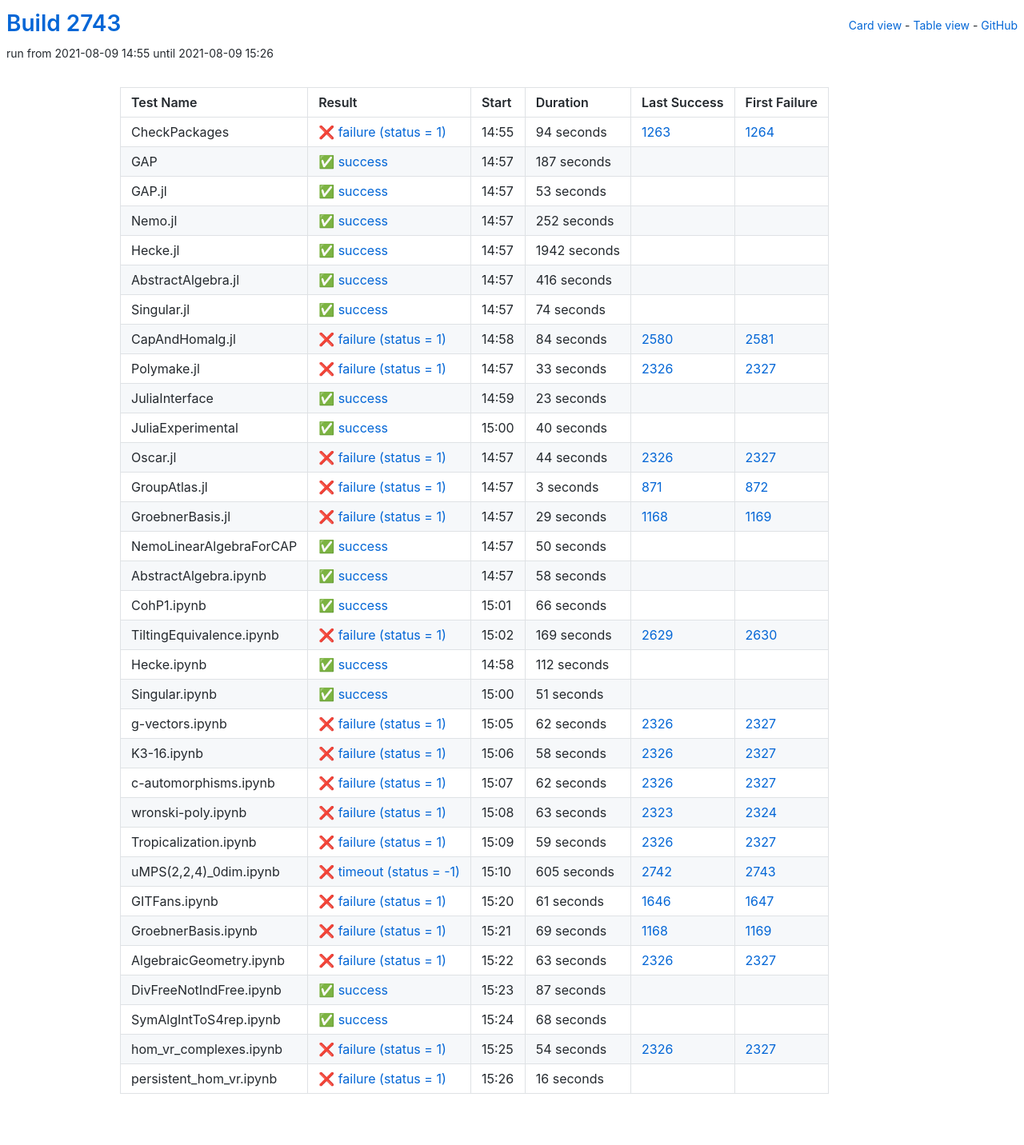
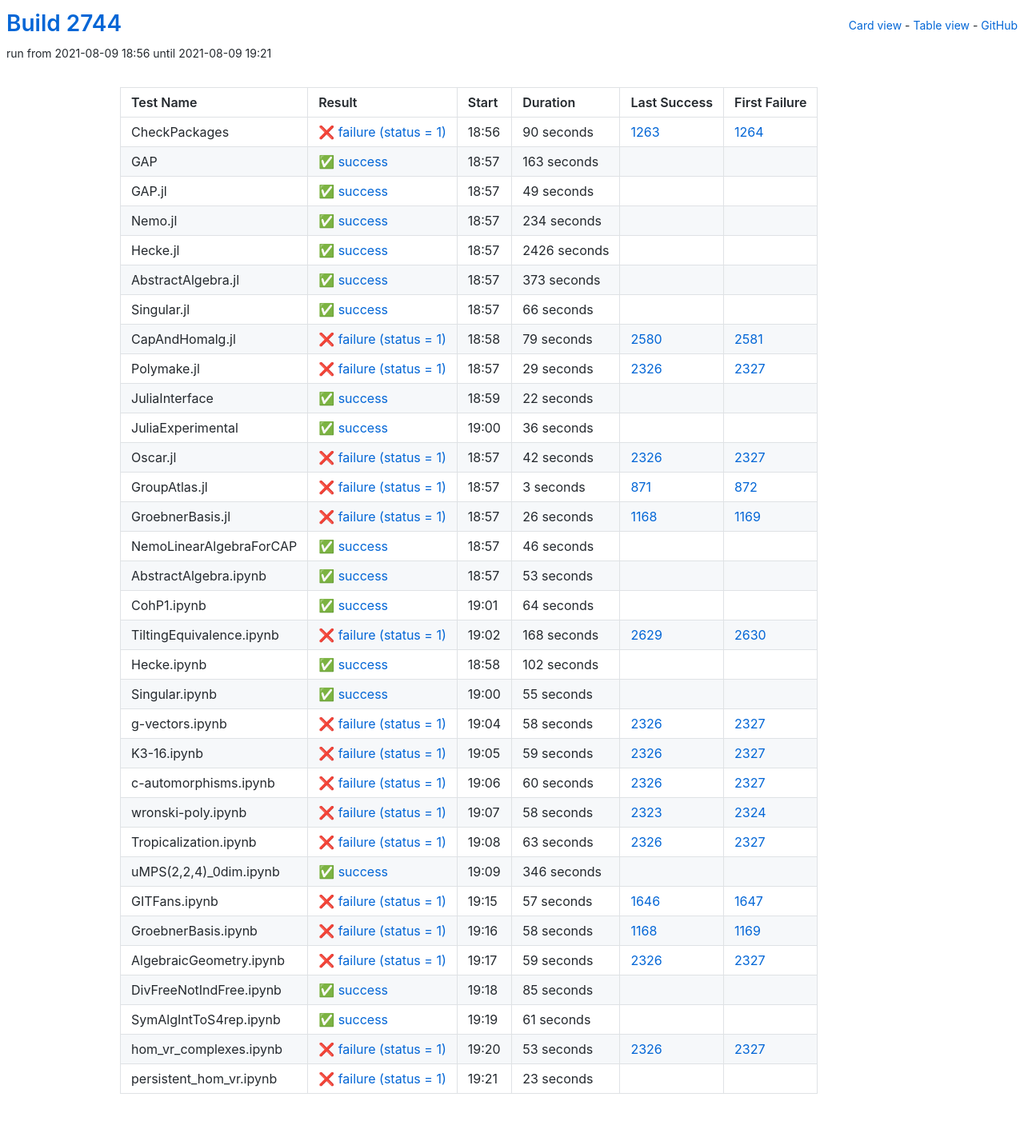
Before and after one commit to oscar-system/oscar-ci-status-stable, a Jekyll site: the page built from table.html, in a window 1280 px wide. Shown: the whole page at 80% size. Built offline with Jekyll 4.4.1, drawn with Linux system fonts in a browser that asks for light colours.

Commit message:
Build #2744

```diff
--- a/_data/ci.yml
+++ b/_data/ci.yml
@@ -1,6 +1,6 @@
 ---
-build: 2743
-build_url: https://oscarci.mathematik.uni-kl.de/job/oscar-stable/2743/
+build: 2744
+build_url: https://oscarci.mathematik.uni-kl.de/job/oscar-stable/2744/
 job: oscar-stable
 organization: oscar-system
 repo: oscar-ci-status-stable
@@ -8,152 +8,152 @@ repourl: https://github.com/oscar-system/oscar-ci-status-stable
 tests:
 - name: CheckPackages
   id: checkpackages
-  log: https://oscarci.mathematik.uni-kl.de/job/oscar-stable/2743/artifact/logs/build-2743/CheckPackages.log
-  start: 2021-08-09 14:55
+  log: https://oscarci.mathematik.uni-kl.de/job/oscar-stable/2744/artifact/logs/build-2744/CheckPackages.log
+  start: 2021-08-09 18:56
   success: false
   exitcode: 1
   status: failure
-  duration: 94
+  duration: 90
   last_success: 1263
   last_success_url: https://oscarci.mathematik.uni-kl.de/job/oscar-stable/1263/
   first_failure: 1264
   first_failure_url: https://oscarci.mathematik.uni-kl.de/job/oscar-stable/1264/
 - name: GAP
   id: gap
-  log: https://oscarci.mathematik.uni-kl.de/job/oscar-stable/2743/artifact/logs/build-2743/GAP.log
-  start: 2021-08-09 14:57
+  log: https://oscarci.mathematik.uni-kl.de/job/oscar-stable/2744/artifact/logs/build-2744/GAP.log
+  start: 2021-08-09 18:57
   success: true
   exitcode: 0
   status: success
-  duration: 187
+  duration: 163
   last_success: false
   last_success_url:
   first_failure: false
   first_failure_url:
 - name: GAP.jl
   id: gap-jl
-  log: https://oscarci.mathematik.uni-kl.de/job/oscar-stable/2743/artifact/logs/build-2743/GAP.jl.log
-  start: 2021-08-09 14:57
+  log: https://oscarci.mathematik.uni-kl.de/job/oscar-stable/2744/artifact/logs/build-2744/GAP.jl.log
+  start: 2021-08-09 18:57
   success: true
   exitcode: 0
   status: success
-  duration: 53
+  duration: 49
   last_success: false
   last_success_url:
   first_failure: false
   first_failure_url:
 - name: Nemo.jl
   id: nemo-jl
-  log: https://oscarci.mathematik.uni-kl.de/job/oscar-stable/2743/artifact/logs/build-2743/Nemo.jl.log
-  start: 2021-08-09 14:57
+  log: https://oscarci.mathematik.uni-kl.de/job/oscar-stable/2744/artifact/logs/build-2744/Nemo.jl.log
+  start: 2021-08-09 18:57
   success: true
   exitcode: 0
   status: success
-  duration: 252
+  duration: 234
   last_success: false
   last_success_url:
   first_failure: false
   first_failure_url:
 - name: Hecke.jl
   id: hecke-jl
-  log: https://oscarci.mathematik.uni-kl.de/job/oscar-stable/2743/artifact/logs/build-2743/Hecke.jl.log
-  start: 2021-08-09 14:57
+  log: https://oscarci.mathematik.uni-kl.de/job/oscar-stable/2744/artifact/logs/build-2744/Hecke.jl.log
+  start: 2021-08-09 18:57
   success: true
   exitcode: 0
   status: success
-  duration: 1942
+  duration: 2426
   last_success: false
   last_success_url:
   first_failure: false
   first_failure_url:
 - name: AbstractAlgebra.jl
   id: abstractalgebra-jl
-  log: https://oscarci.mathematik.uni-kl.de/job/oscar-stable/2743/artifact/logs/build-2743/AbstractAlgebra.jl.log
-  start: 2021-08-09 14:57
+  log: https://oscarci.mathematik.uni-kl.de/job/oscar-stable/2744/artifact/logs/build-2744/AbstractAlgebra.jl.log
+  start: 2021-08-09 18:57
   success: true
   exitcode: 0
   status: success
-  duration: 416
+  duration: 373
   last_success: false
   last_success_url:
   first_failure: false
   first_failure_url:
 - name: Singular.jl
   id: singular-jl
-  log: https://oscarci.mathematik.uni-kl.de/job/oscar-stable/2743/artifact/logs/build-2743/Singular.jl.log
-  start: 2021-08-09 14:57
+  log: https://oscarci.mathematik.uni-kl.de/job/oscar-stable/2744/artifact/logs/build-2744/Singular.jl.log
+  start: 2021-08-09 18:57
   success: true
   exitcode: 0
   status: success
-  duration: 74
+  duration: 66
   last_success: false
   last_success_url:
   first_failure: false
   first_failure_url:
 - name: CapAndHomalg.jl
   id: capandhomalg-jl
-  log: https://oscarci.mathematik.uni-kl.de/job/oscar-stable/2743/artifact/logs/build-2743/CapAndHomalg.jl.log
-  start: 2021-08-09 14:58
+  log: https://oscarci.mathematik.uni-kl.de/job/oscar-stable/2744/artifact/logs/build-2744/CapAndHomalg.jl.log
+  start: 2021-08-09 18:58
   success: false
   exitcode: 1
   status: failure
-  duration: 84
+  duration: 79
   last_success: 2580
   last_success_url: https://oscarci.mathematik.uni-kl.de/job/oscar-stable/2580/
   first_failure: 2581
   first_failure_url: https://oscarci.mathematik.uni-kl.de/job/oscar-stable/2581/
 - name: Polymake.jl
   id: polymake-jl
-  log: https://oscarci.mathematik.uni-kl.de/job/oscar-stable/2743/artifact/logs/build-2743/Polymake.jl.log
-  start: 2021-08-09 14:57
+  log: https://oscarci.mathematik.uni-kl.de/job/oscar-stable/2744/artifact/logs/build-2744/Polymake.jl.log
+  start: 2021-08-09 18:57
   success: false
   exitcode: 1
   status: failure
-  duration: 33
+  duration: 29
   last_success: 2326
   last_success_url: https://oscarci.mathematik.uni-kl.de/job/oscar-stable/2326/
   first_failure: 2327
   first_failure_url: https://oscarci.mathematik.uni-kl.de/job/oscar-stable/2327/
 - name: JuliaInterface
   id: juliainterface
-  log: https://oscarci.mathematik.uni-kl.de/job/oscar-stable/2743/artifact/logs/build-2743/JuliaInterface.log
-  start: 2021-08-09 14:59
+  log: https://oscarci.mathematik.uni-kl.de/job/oscar-stable/2744/artifact/logs/build-2744/JuliaInterface.log
+  start: 2021-08-09 18:59
   success: true
   exitcode: 0
   status: success
-  duration: 23
+  duration: 22
   last_success: false
   last_success_url:
   first_failure: false
   first_failure_url:
 - name: JuliaExperimental
   id: juliaexperimental
-  log: https://oscarci.mathematik.uni-kl.de/job/oscar-stable/2743/artifact/logs/build-2743/JuliaExperimental.log
-  start: 2021-08-09 15:00
+  log: https://oscarci.mathematik.uni-kl.de/job/oscar-stable/2744/artifact/logs/build-2744/JuliaExperimental.log
+  start: 2021-08-09 19:00
   success: true
   exitcode: 0
   status: success
-  duration: 40
+  duration: 36
   last_success: false
   last_success_url:
   first_failure: false
   first_failure_url:
 - name: Oscar.jl
   id: oscar-jl
-  log: https://oscarci.mathematik.uni-kl.de/job/oscar-stable/2743/artifact/logs/build-2743/Oscar.jl.log
-  start: 2021-08-09 14:57
+  log: https://oscarci.mathematik.uni-kl.de/job/oscar-stable/2744/artifact/logs/build-2744/Oscar.jl.log
+  start: 2021-08-09 18:57
   success: false
   exitcode: 1
   status: failure
-  duration: 44
+  duration: 42
   last_success: 2326
   last_success_url: https://oscarci.mathematik.uni-kl.de/job/oscar-stable/2326/
   first_failure: 2327
   first_failure_url: https://oscarci.mathematik.uni-kl.de/job/oscar-stable/2327/
 - name: GroupAtlas.jl
   id: groupatlas-jl
-  log: https://oscarci.mathematik.uni-kl.de/job/oscar-stable/2743/artifact/logs/build-2743/GroupAtlas.jl.log
-  start: 2021-08-09 14:57
+  log: https://oscarci.mathematik.uni-kl.de/job/oscar-stable/2744/artifact/logs/build-2744/GroupAtlas.jl.log
+  start: 2021-08-09 18:57
   success: false
   exitcode: 1
   status: failure
@@ -164,104 +164,92 @@ tests:
   first_failure_url: https://oscarci.mathematik.uni-kl.de/job/oscar-stable/872/
 - name: GroebnerBasis.jl
   id: groebnerbasis-jl
-  log: https://oscarci.mathematik.uni-kl.de/job/oscar-stable/2743/artifact/logs/build-2743/GroebnerBasis.jl.log
-  start: 2021-08-09 14:57
+  log: https://oscarci.mathematik.uni-kl.de/job/oscar-stable/2744/artifact/logs/build-2744/GroebnerBasis.jl.log
+  start: 2021-08-09 18:57
   success: false
   exitcode: 1
   status: failure
-  duration: 29
+  duration: 26
   last_success: 1168
   last_success_url: https://oscarci.mathematik.uni-kl.de/job/oscar-stable/1168/
   first_failure: 1169
   first_failure_url: https://oscarci.mathematik.uni-kl.de/job/oscar-stable/1169/
 - name: NemoLinearAlgebraForCAP
   id: nemolinearalgebraforcap
-  log: https://oscarci.mathematik.uni-kl.de/job/oscar-stable/2743/artifact/logs/build-2743/NemoLinearAlgebraForCAP.log
-  start: 2021-08-09 14:57
+  log: https://oscarci.mathematik.uni-kl.de/job/oscar-stable/2744/artifact/logs/build-2744/NemoLinearAlgebraForCAP.log
+  start: 2021-08-09 18:57
   success: true
   exitcode: 0
   status: success
-  duration: 50
+  duration: 46
   last_success: false
   last_success_url:
   first_failure: false
   first_failure_url:
 - name: AbstractAlgebra.ipynb
   id: abstractalgebra-ipynb
-  log: https://oscarci.mathematik.uni-kl.de/job/oscar-stable/2743/artifact/logs/build-2743/AbstractAlgebra.ipynb.log
-  start: 2021-08-09 14:57
+  log: https://oscarci.mathematik.uni-kl.de/job/oscar-stable/2744/artifact/logs/build-2744/AbstractAlgebra.ipynb.log
+  start: 2021-08-09 18:57
   success: true
   exitcode: 0
   status: success
-  duration: 58
+  duration: 53
   last_success: false
   last_success_url:
   first_failure: false
   first_failure_url:
 - name: CohP1.ipynb
   id: cohp1-ipynb
-  log: https://oscarci.mathematik.uni-kl.de/job/oscar-stable/2743/artifact/logs/build-2743/CohP1.ipynb.log
-  start: 2021-08-09 15:01
+  log: https://oscarci.mathematik.uni-kl.de/job/oscar-stable/2744/artifact/logs/build-2744/CohP1.ipynb.log
+  start: 2021-08-09 19:01
   success: true
   exitcode: 0
   status: success
-  duration: 66
+  duration: 64
   last_success: false
   last_success_url:
   first_failure: false
   first_failure_url:
 - name: TiltingEquivalence.ipynb
   id: tiltingequivalence-ipynb
-  log: https://oscarci.mathematik.uni-kl.de/job/oscar-stable/2743/artifact/logs/build-2743/TiltingEquivalence.ipynb.log
-  start: 2021-08-09 15:02
+  log: https://oscarci.mathematik.uni-kl.de/job/oscar-stable/2744/artifact/logs/build-2744/TiltingEquivalence.ipynb.log
+  start: 2021-08-09 19:02
   success: false
   exitcode: 1
   status: failure
-  duration: 169
+  duration: 168
   last_success: 2629
   last_success_url: https://oscarci.mathematik.uni-kl.de/job/oscar-stable/2629/
   first_failure: 2630
   first_failure_url: https://oscarci.mathematik.uni-kl.de/job/oscar-stable/2630/
 - name: Hecke.ipynb
   id: hecke-ipynb
-  log: https://oscarci.mathematik.uni-kl.de/job/oscar-stable/2743/artifact/logs/build-2743/Hecke.ipynb.log
-  start: 2021-08-09 14:58
+  log: https://oscarci.mathematik.uni-kl.de/job/oscar-stable/2744/artifact/logs/build-2744/Hecke.ipynb.log
+  start: 2021-08-09 18:58
   success: true
   exitcode: 0
   status: success
-  duration: 112
+  duration: 102
   last_success: false
   last_success_url:
   first_failure: false
   first_failure_url:
 - name: Singular.ipynb
   id: singular-ipynb
-  log: https://oscarci.mathematik.uni-kl.de/job/oscar-stable/2743/artifact/logs/build-2743/Singular.ipynb.log
-  start: 2021-08-09 15:00
+  log: https://oscarci.mathematik.uni-kl.de/job/oscar-stable/2744/artifact/logs/build-2744/Singular.ipynb.log
+  start: 2021-08-09 19:00
   success: true
   exitcode: 0
   status: success
-  duration: 51
+  duration: 55
   last_success: false
   last_success_url:
   first_failure: false
   first_failure_url:
 - name: g-vectors.ipynb
   id: g-vectors-ipynb
-  log: https://oscarci.mathematik.uni-kl.de/job/oscar-stable/2743/artifact/logs/build-2743/g-vectors.ipynb.log
-  start: 2021-08-09 15:05
-  success: false
-  exitcode: 1
-  status: failure
-  duration: 62
-  last_success: 2326
-  last_success_url: https://oscarci.mathematik.uni-kl.de/job/oscar-stable/2326/
-  first_failure: 2327
-  first_failure_url: https://oscarci.mathematik.uni-kl.de/job/oscar-stable/2327/
-- name: K3-16.ipynb
-  id: k3-16-ipynb
-  log: https://oscarci.mathematik.uni-kl.de/job/oscar-stable/2743/artifact/logs/build-2743/K3-16.ipynb.log
-  start: 2021-08-09 15:06
+  log: https://oscarci.mathematik.uni-kl.de/job/oscar-stable/2744/artifact/logs/build-2744/g-vectors.ipynb.log
+  start: 2021-08-09 19:04
   success: false
   exitcode: 1
   status: failure
@@ -270,34 +258,10 @@ tests:
   last_success_url: https://oscarci.mathematik.uni-kl.de/job/oscar-stable/2326/
   first_failure: 2327
   first_failure_url: https://oscarci.mathematik.uni-kl.de/job/oscar-stable/2327/
-- name: c-automorphisms.ipynb
-  id: c-automorphisms-ipynb
-  log: https://oscarci.mathematik.uni-kl.de/job/oscar-stable/2743/artifact/logs/build-2743/c-automorphisms.ipynb.log
-  start: 2021-08-09 15:07
-  success: false
-  exitcode: 1
-  status: failure
-  duration: 62
-  last_success: 2326
-  last_success_url: https://oscarci.mathematik.uni-kl.de/job/oscar-stable/2326/
-  first_failure: 2327
-  first_failure_url: https://oscarci.mathematik.uni-kl.de/job/oscar-stable/2327/
-- name: wronski-poly.ipynb
-  id: wronski-poly-ipynb
-  log: https://oscarci.mathematik.uni-kl.de/job/oscar-stable/2743/artifact/logs/build-2743/wronski-poly.ipynb.log
-  start: 2021-08-09 15:08
-  success: false
-  exitcode: 1
-  status: failure
-  duration: 63
-  last_success: 2323
-  last_success_url: https://oscarci.mathematik.uni-kl.de/job/oscar-stable/2323/
-  first_failure: 2324
-  first_failure_url: https://oscarci.mathematik.uni-kl.de/job/oscar-stable/2324/
-- name: Tropicalization.ipynb
-  id: tropicalization-ipynb
-  log: https://oscarci.mathematik.uni-kl.de/job/oscar-stable/2743/artifact/logs/build-2743/Tropicalization.ipynb.log
-  start: 2021-08-09 15:09
+- name: K3-16.ipynb
+  id: k3-16-ipynb
+  log: https://oscarci.mathematik.uni-kl.de/job/oscar-stable/2744/artifact/logs/build-2744/K3-16.ipynb.log
+  start: 2021-08-09 19:05
   success: false
   exitcode: 1
   status: failure
@@ -306,46 +270,34 @@ tests:
   last_success_url: https://oscarci.mathematik.uni-kl.de/job/oscar-stable/2326/
   first_failure: 2327
   first_failure_url: https://oscarci.mathematik.uni-kl.de/job/oscar-stable/2327/
-- name: uMPS(2,2,4)_0dim.ipynb
-  id: umps-2-2-4-0dim-ipynb
-  log: https://oscarci.mathematik.uni-kl.de/job/oscar-stable/2743/artifact/logs/build-2743/uMPS-2-2-4-_0dim.ipynb.log
-  start: 2021-08-09 15:10
-  success: false
-  exitcode: -1
-  status: timeout
-  duration: 605
-  last_success: 2742
-  last_success_url: https://oscarci.mathematik.uni-kl.de/job/oscar-stable/2742/
-  first_failure: 2743
-  first_failure_url: https://oscarci.mathematik.uni-kl.de/job/oscar-stable/2743/
-- name: GITFans.ipynb
-  id: gitfans-ipynb
-  log: https://oscarci.mathematik.uni-kl.de/job/oscar-stable/2743/artifact/logs/build-2743/GITFans.ipynb.log
-  start: 2021-08-09 15:20
+- name: c-automorphisms.ipynb
+  id: c-automorphisms-ipynb
+  log: https://oscarci.mathematik.uni-kl.de/job/oscar-stable/2744/artifact/logs/build-2744/c-automorphisms.ipynb.log
+  start: 2021-08-09 19:06
   success: false
   exitcode: 1
   status: failure
-  duration: 61
-  last_success: 1646
-  last_success_url: https://oscarci.mathematik.uni-kl.de/job/oscar-stable/1646/
-  first_failure: 1647
-  first_failure_url: https://oscarci.mathematik.uni-kl.de/job/oscar-stable/1647/
-- name: GroebnerBasis.ipynb
-  id: groebnerbasis-ipynb
-  log: https://oscarci.mathematik.uni-kl.de/job/oscar-stable/2743/artifact/logs/build-2743/GroebnerBasis.ipynb.log
-  start: 2021-08-09 15:21
+  duration: 60
+  last_success: 2326
+  last_success_url: https://oscarci.mathematik.uni-kl.de/job/oscar-stable/2326/
+  first_failure: 2327
+  first_failure_url: https://oscarci.mathematik.uni-kl.de/job/oscar-stable/2327/
+- name: wronski-poly.ipynb
+  id: wronski-poly-ipynb
+  log: https://oscarci.mathematik.uni-kl.de/job/oscar-stable/2744/artifact/logs/build-2744/wronski-poly.ipynb.log
+  start: 2021-08-09 19:07
   success: false
   exitcode: 1
   status: failure
-  duration: 69
-  last_success: 1168
-  last_success_url: https://oscarci.mathematik.uni-kl.de/job/oscar-stable/1168/
-  first_failure: 1169
-  first_failure_url: https://oscarci.mathematik.uni-kl.de/job/oscar-stable/1169/
-- name: AlgebraicGeometry.ipynb
-  id: algebraicgeometry-ipynb
-  log: https://oscarci.mathematik.uni-kl.de/job/oscar-stable/2743/artifact/logs/build-2743/AlgebraicGeometry.ipynb.log
-  start: 2021-08-09 15:22
+  duration: 58
+  last_success: 2323
+  last_success_url: https://oscarci.mathematik.uni-kl.de/job/oscar-stable/2323/
+  first_failure: 2324
+  first_failure_url: https://oscarci.mathematik.uni-kl.de/job/oscar-stable/2324/
+- name: Tropicalization.ipynb
+  id: tropicalization-ipynb
+  log: https://oscarci.mathematik.uni-kl.de/job/oscar-stable/2744/artifact/logs/build-2744/Tropicalization.ipynb.log
+  start: 2021-08-09 19:08
   success: false
   exitcode: 1
   status: failure
@@ -354,50 +306,98 @@ tests:
   last_success_url: https://oscarci.mathematik.uni-kl.de/job/oscar-stable/2326/
   first_failure: 2327
   first_failure_url: https://oscarci.mathematik.uni-kl.de/job/oscar-stable/2327/
-- name: DivFreeNotIndFree.ipynb
-  id: divfreenotindfree-ipynb
-  log: https://oscarci.mathematik.uni-kl.de/job/oscar-stable/2743/artifact/logs/build-2743/DivFreeNotIndFree.ipynb.log
-  start: 2021-08-09 15:23
+- name: uMPS(2,2,4)_0dim.ipynb
+  id: umps-2-2-4-0dim-ipynb
+  log: https://oscarci.mathematik.uni-kl.de/job/oscar-stable/2744/artifact/logs/build-2744/uMPS-2-2-4-_0dim.ipynb.log
+  start: 2021-08-09 19:09
   success: true
   exitcode: 0
   status: success
-  duration: 87
+  duration: 346
+  last_success: false
+  last_success_url:
+  first_failure: false
+  first_failure_url:
+- name: GITFans.ipynb
+  id: gitfans-ipynb
+  log: https://oscarci.mathematik.uni-kl.de/job/oscar-stable/2744/artifact/logs/build-2744/GITFans.ipynb.log
+  start: 2021-08-09 19:15
+  success: false
+  exitcode: 1
+  status: failure
+  duration: 57
+  last_success: 1646
+  last_success_url: https://oscarci.mathematik.uni-kl.de/job/oscar-stable/1646/
+  first_failure: 1647
+  first_failure_url: https://oscarci.mathematik.uni-kl.de/job/oscar-stable/1647/
+- name: GroebnerBasis.ipynb
+  id: groebnerbasis-ipynb
+  log: https://oscarci.mathematik.uni-kl.de/job/oscar-stable/2744/artifact/logs/build-2744/GroebnerBasis.ipynb.log
+  start: 2021-08-09 19:16
+  success: false
+  exitcode: 1
+  status: failure
+  duration: 58
+  last_success: 1168
+  last_success_url: https://oscarci.mathematik.uni-kl.de/job/oscar-stable/1168/
+  first_failure: 1169
+  first_failure_url: https://oscarci.mathematik.uni-kl.de/job/oscar-stable/1169/
+- name: AlgebraicGeometry.ipynb
+  id: algebraicgeometry-ipynb
+  log: https://oscarci.mathematik.uni-kl.de/job/oscar-stable/2744/artifact/logs/build-2744/AlgebraicGeometry.ipynb.log
+  start: 2021-08-09 19:17
+  success: false
+  exitcode: 1
+  status: failure
+  duration: 59
+  last_success: 2326
+  last_success_url: https://oscarci.mathematik.uni-kl.de/job/oscar-stable/2326/
+  first_failure: 2327
+  first_failure_url: https://oscarci.mathematik.uni-kl.de/job/oscar-stable/2327/
+- name: DivFreeNotIndFree.ipynb
+  id: divfreenotindfree-ipynb
+  log: https://oscarci.mathematik.uni-kl.de/job/oscar-stable/2744/artifact/logs/build-2744/DivFreeNotIndFree.ipynb.log
+  start: 2021-08-09 19:18
+  success: true
+  exitcode: 0
+  status: success
+  duration: 85
   last_success: false
   last_success_url:
   first_failure: false
   first_failure_url:
 - name: SymAlgIntToS4rep.ipynb
   id: symalginttos4rep-ipynb
-  log: https://oscarci.mathematik.uni-kl.de/job/oscar-stable/2743/artifact/logs/build-2743/SymAlgIntToS4rep.ipynb.log
-  start: 2021-08-09 15:24
+  log: https://oscarci.mathematik.uni-kl.de/job/oscar-stable/2744/artifact/logs/build-2744/SymAlgIntToS4rep.ipynb.log
+  start: 2021-08-09 19:19
   success: true
   exitcode: 0
   status: success
-  duration: 68
+  duration: 61
   last_success: false
   last_success_url:
   first_failure: false
   first_failure_url:
 - name: hom_vr_complexes.ipynb
   id: hom-vr-complexes-ipynb
-  log: https://oscarci.mathematik.uni-kl.de/job/oscar-stable/2743/artifact/logs/build-2743/hom_vr_complexes.ipynb.log
-  start: 2021-08-09 15:25
+  log: https://oscarci.mathematik.uni-kl.de/job/oscar-stable/2744/artifact/logs/build-2744/hom_vr_complexes.ipynb.log
+  start: 2021-08-09 19:20
   success: false
   exitcode: 1
   status: failure
-  duration: 54
+  duration: 53
   last_success: 2326
   last_success_url: https://oscarci.mathematik.uni-kl.de/job/oscar-stable/2326/
   first_failure: 2327
   first_failure_url: https://oscarci.mathematik.uni-kl.de/job/oscar-stable/2327/
 - name: persistent_hom_vr.ipynb
   id: persistent-hom-vr-ipynb
-  log: https://oscarci.mathematik.uni-kl.de/job/oscar-stable/2743/artifact/logs/build-2743/persistent_hom_vr.ipynb.log
-  start: 2021-08-09 15:26
+  log: https://oscarci.mathematik.uni-kl.de/job/oscar-stable/2744/artifact/logs/build-2744/persistent_hom_vr.ipynb.log
+  start: 2021-08-09 19:21
   success: false
   exitcode: 1
   status: failure
-  duration: 16
+  duration: 23
   last_success: false
   last_success_url:
   first_failure: false
```
Also changed, not shown: README.md.
